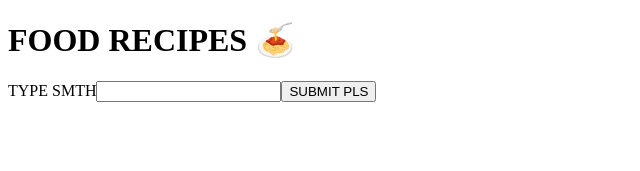
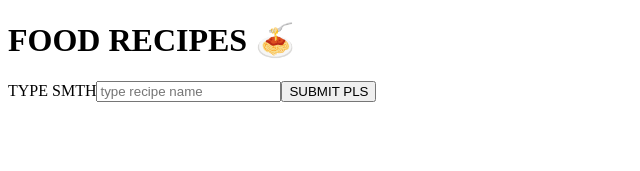
Before and after one commit to MOONYROS/js-react-cookbook, a React (Vite) app: page / in a window 1280 px wide. Shown: the top 171 px of the page, without its empty margins (0-640 px from the left). Built offline with nearby package versions, Linux system fonts and the light colour scheme.

Commit message:
submitForm update

```diff
--- a/src/components/SubmitForm.jsx
+++ b/src/components/SubmitForm.jsx
@@ -1,11 +1,23 @@
 import React from "react";
 
 export default function SubmitForm() {
+    const handleSubmit = (e) => {
+        e.preventDefault();
+        const submittedText = e.target.inputField.value;
+        onFormSubmit(submittedText);
+        e.target.reset();
+    };
+
     return (
-        <>
+        <form onSubmit={handleSubmit}>
             <label htmlFor="inputField">TYPE SMTH</label>
-            <input id="inputField" name="inputField" type="text"></input>
+            <input
+                id="inputField"
+                name="inputField"
+                placeholder="type recipe name"
+                type="text"
+            />
             <button type="submit">SUBMIT PLS</button>
-        </>
+        </form>
     );
 }
```
